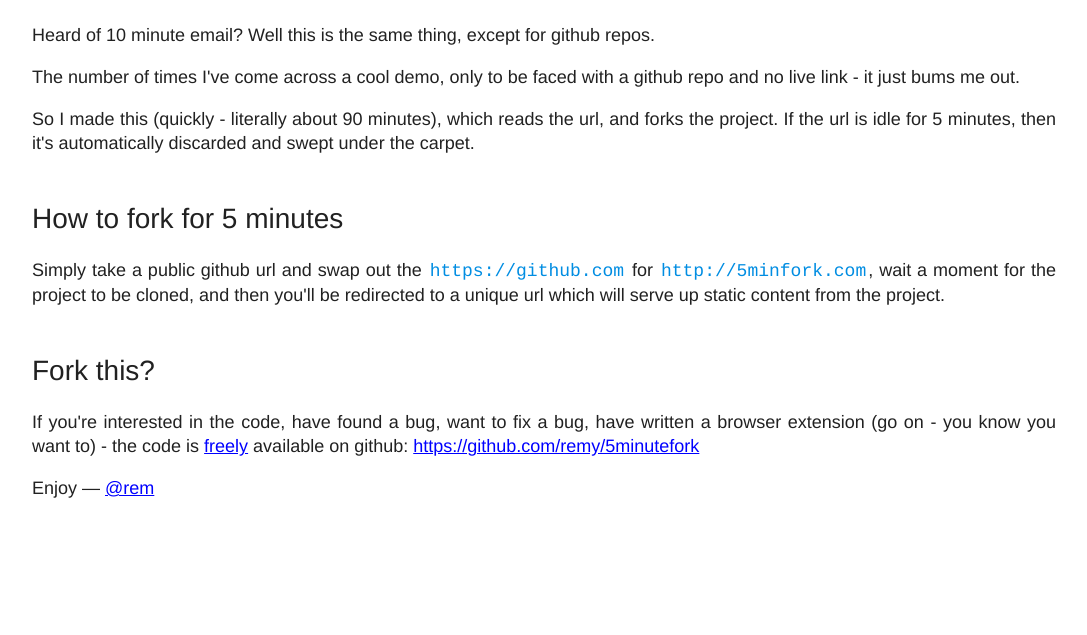
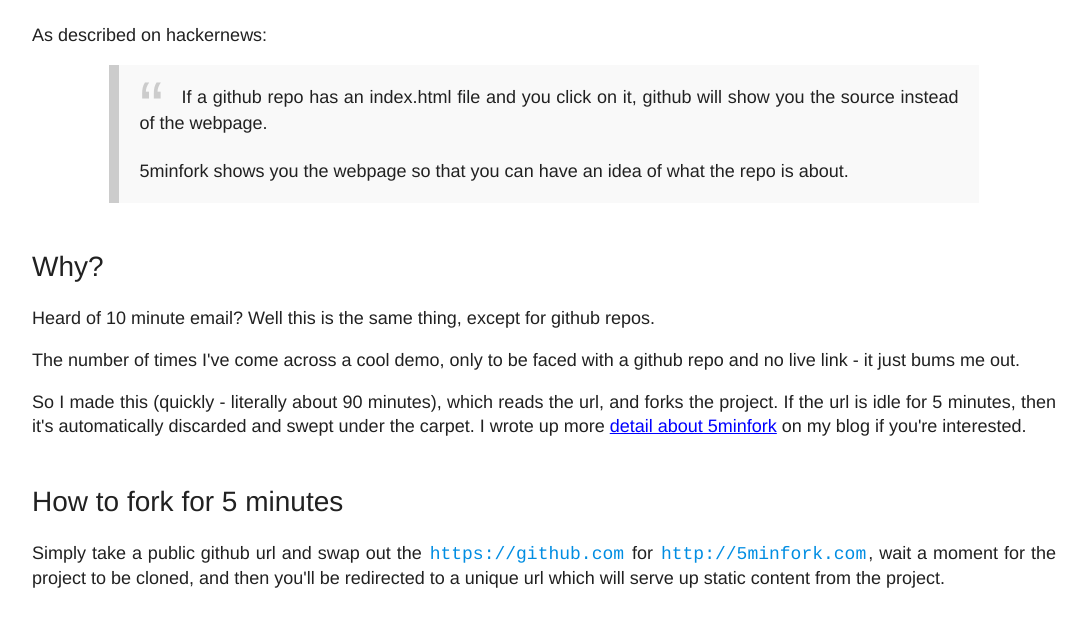
Before and after one commit to remy/5minutefork, a website: page public/index.html in a window 1280 px wide. Shown: the part 131-766 px from the top of the page, without its empty margins (96-1183 px from the left). Drawn offline with Linux system fonts and the light colour scheme.

Commit message:
bit more on the index page about what 5minfork is - in particular, taking the quote from hackernews for a basic use case

```diff
--- a/public/index.html
+++ b/public/index.html
@@ -7,11 +7,14 @@
 </head>
 <body>
   <h1>5 minute fork</h1>
+  <p>As described on hackernews:</p>
+  <blockquote><p>If a github repo has an index.html file and you click on it, github will show you the source instead of the webpage.<br><br>5minfork shows you the webpage so that you can have an idea of what the repo is about.</p></blockquote>
+  <h2>Why?</h2>
   <p>Heard of 10 minute email? Well this is the same thing, except for github repos.</p>
 
   <p>The number of times I've come across a cool demo, only to be faced with a github repo and no live link - it just bums me out.</p>
 
-  <p>So I made this (quickly - literally about 90 minutes), which reads the url, and forks the project. If the url is idle for 5 minutes, then it's automatically discarded and swept under the carpet.</p>
+  <p>So I made this (quickly - literally about 90 minutes), which reads the url, and forks the project. If the url is idle for 5 minutes, then it's automatically discarded and swept under the carpet. I wrote up more <a href="http://remysharp.com/2013/03/18/quick-dirty-forking/">detail about 5minfork</a> on my blog if you're interested.</p>
 
   <h2>How to fork for 5 minutes</h2>
   <p>Simply take a public github url and swap out the <code>https://github.com</code> for <code>http://5minfork.com</code>, wait a moment for the project to be cloned, and then you'll be redirected to a unique url which will serve up static content from the project.</p>
--- a/public/style.css
+++ b/public/style.css
@@ -13,10 +13,10 @@
   background: white;
   color: #212121;
   margin: 0;
-  padding-top: 60px;
+  padding: 60px 0;
 }
 
-p, h1, h2 {
+p, h1, h2, blockquote {
   max-width: 80%;
   margin-left: auto;
   margin-right: auto;
@@ -56,3 +56,23 @@
 .footer p {
   text-align: left;
 }
+
+blockquote {
+  quotes: "\201C""\201D""\2018""\2019";
+}
+
+blockquote p {
+  background: #f9f9f9;
+  border-left: 10px solid #ccc;
+  padding: 20px;
+  padding-left: 20px;
+}
+
+blockquote p:before {
+  color:#ccc;
+  content:open-quote;
+  font-size:4em;
+  line-height:.1em;
+  margin-right:.25em;
+  vertical-align:-.4em;
+}
```
